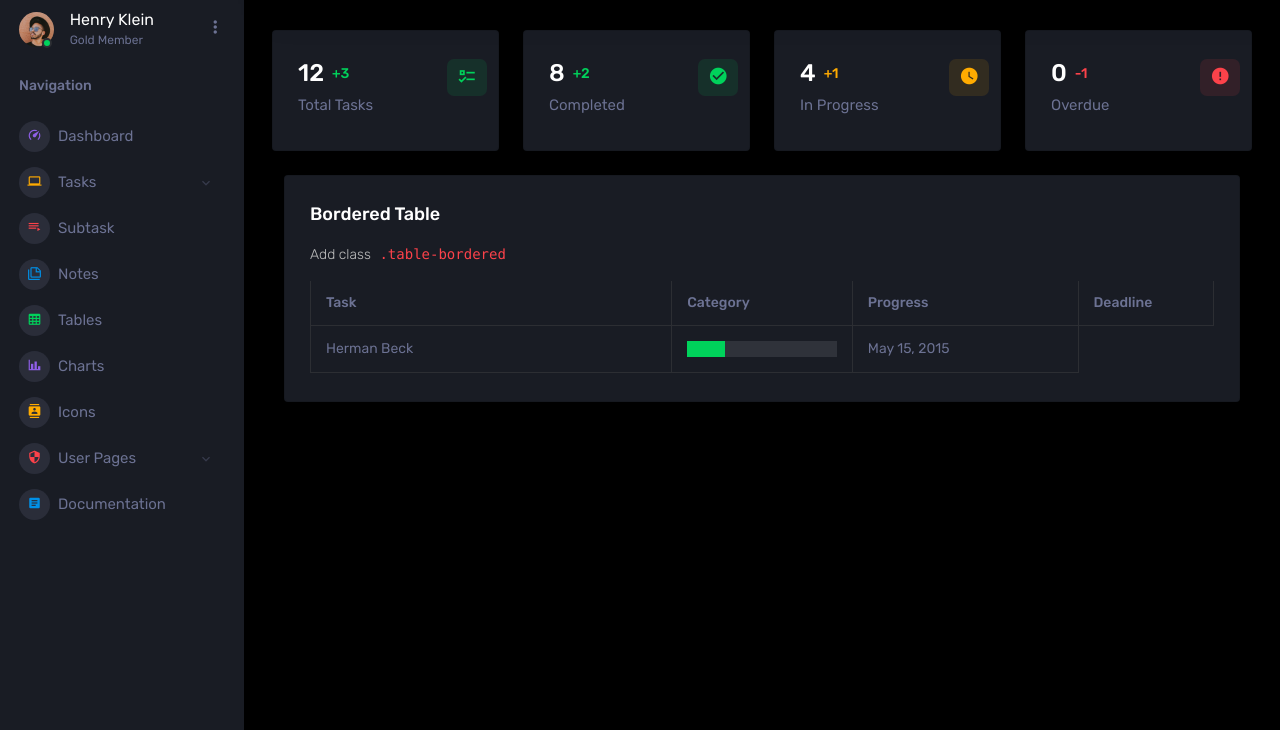
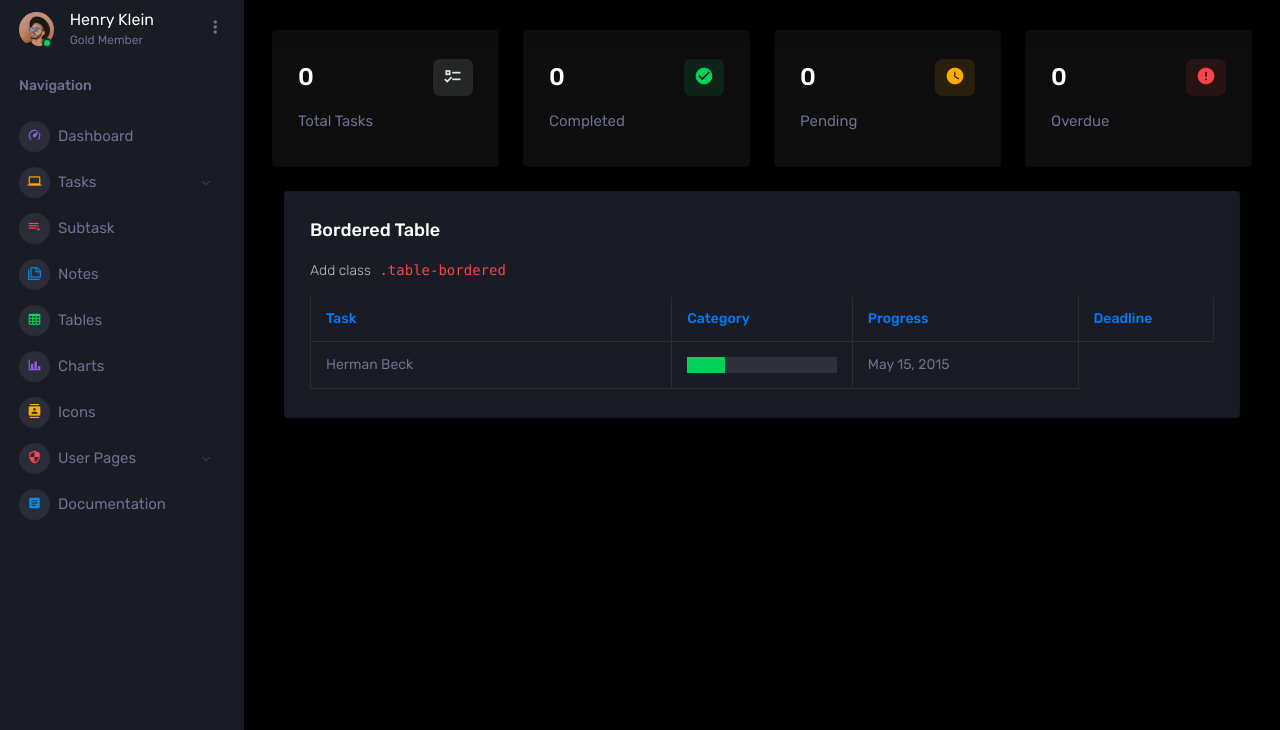
Before and after one commit to Ritvent/hangarin, a Django app: page /dashboard/ in a window 1280 px wide. Shown: the part 70-800 px from the top of the page. Run offline with Django 5.2, Linux system fonts and the light colour scheme; data that the repository does not hold is empty; some libraries are stand-ins or nearby versions.

Commit message:
update dashboard

```diff
--- a/projectsite/hangarinorg/views.py
+++ b/projectsite/hangarinorg/views.py
@@ -15,7 +15,8 @@ from hangarinorg.models import Task, Category, Priority, Note, SubTask
 from hangarinorg.forms import TaskForm, CategoryForm, PriorityForm, NoteForm, SubTaskForm
 from django.urls import reverse_lazy, reverse
 from django.utils import timezone
-from django.db.models import Case, When, IntegerField, Value
+from django.db.models import Case, When, IntegerField, Value, Count, F, FloatField, ExpressionWrapper
+from django.db.models.functions import Coalesce, Cast
 from django.shortcuts import redirect
 
 
@@ -113,17 +114,114 @@ class HomePageView(ListView):
             category_groups.append({'category': cat, 'tasks': qs})
         context['category_task_groups'] = category_groups
 
-        # Build task rows with progress computed from subtasks
-        task_rows = []
-        for t in Task.objects.all():
-            total_sub = t.subtasks.count()
-            completed_sub = t.subtasks.filter(status__iexact='Completed').count()
-            if total_sub > 0:
-                progress = int((completed_sub / total_sub) * 100)
+        # Build task rows with progress computed from subtasks using annotations to avoid N+1 queries
+        tasks_qs = (
+            Task.objects
+            .annotate(
+                total_sub=Count('subtasks', distinct=True),
+                completed_sub=Count('subtasks', filter=Q(subtasks__status__iexact='Completed'), distinct=True),
+            )
+            .annotate(
+                # compute percent when there are subtasks: (completed_sub / total_sub) * 100
+                progress_calc=Case(
+                    When(total_sub__gt=0, then=ExpressionWrapper(100.0 * F('completed_sub') / F('total_sub'), output_field=FloatField())),
+                    default=None,
+                    output_field=FloatField(),
+                ),
+                # fallback mapping when no subtasks
+                fallback_pct=Case(
+                    When(status__iexact='Completed', then=Value(100)),
+                    When(status__iexact='In Progress', then=Value(50)),
+                    default=Value(0),
+                    output_field=IntegerField(),
+                ),
+            )
+            .annotate(
+                progress_int=Cast(Coalesce(F('progress_calc'), F('fallback_pct')), IntegerField())
+            )
+        )
+
+        # support chainable ordering via ?order=<col>[,<col2>,...] where each col may be prefixed with - for desc
+        # allowed keys: task, category, progress, deadline
+        order_param = self.request.GET.get('order', '').strip()
+        sort_key = self.request.GET.get('sort', '').strip()  # kept for backward compatibility / arrows
+        sort_dir = self.request.GET.get('dir', 'asc')
+        allowed_sorts = {
+            'task': 'title',
+            'category': 'category__category_name',
+            'progress': 'progress_int',
+            'deadline': 'deadline',
+        }
+
+        # Parse the requested order list (either from order= or fallback to sort/dir + secondary)
+        order_items = []
+        if order_param:
+            raw = [p.strip() for p in order_param.split(',') if p.strip()]
+            order_items = raw
+        else:
+            # fallback: build from sort & optional secondary_sort/secondary_dir params (older logic)
+            primary = self.request.GET.get('sort', '').strip()
+            primary_dir = self.request.GET.get('dir', 'asc')
+            secondary = self.request.GET.get('secondary_sort', '').strip()
+            secondary_dir = self.request.GET.get('secondary_dir', 'asc')
+            if primary:
+                prefix = '-' if primary_dir == 'desc' else ''
+                order_items.append(prefix + primary)
+            if secondary:
+                sprefix = '-' if secondary_dir == 'desc' else ''
+                order_items.append(sprefix + secondary)
+
+        # convert order_items (keys) into ORM order_by fields, preserving sign
+        order_by_fields = []
+        for it in order_items:
+            if not it:
+                continue
+            sign = '-' if it.startswith('-') else ''
+            key = it.lstrip('-')
+            if key in allowed_sorts:
+                order_field = sign + allowed_sorts[key]
+                order_by_fields.append(order_field)
+
+        if order_by_fields:
+            try:
+                tasks_qs = tasks_qs.order_by(*order_by_fields)
+            except Exception:
+                # ignore invalid ordering inputs
+                pass
+
+        # expose current ordering for template use
+        context['current_sort'] = sort_key or (order_items[0].lstrip('-') if order_items else '')
+        context['current_direction'] = sort_dir if sort_key else ( 'desc' if order_items and order_items[0].startswith('-') else 'asc')
+        context['current_order_items'] = order_items
+
+        # build header links: clicking a header makes it the primary key and appends existing order items as tiebreakers
+        header_links = {}
+        for col in allowed_sorts.keys():
+            # determine toggle direction for this column
+            cur_primary = order_items[0].lstrip('-') if order_items else ''
+            cur_primary_dir = 'desc' if order_items and order_items[0].startswith('-') else 'asc'
+            # if clicking the same primary, toggle; otherwise default to asc
+            if cur_primary == col:
+                new_dir = 'desc' if cur_primary_dir == 'asc' else 'asc'
             else:
-                # If no subtasks, consider task status as progress indicator
-                progress = 100 if t.status == 'Completed' else 0
-            task_rows.append({'task': t, 'progress': progress})
+                new_dir = 'asc'
+            new_item = ('' if new_dir == 'asc' else '-') + col
+            # build new order list with new primary followed by existing items that are not the same column
+            new_order = [new_item] + [it for it in order_items if it.lstrip('-') != col]
+            header_links[col] = '?order=' + ','.join(new_order)
+
+        context['header_links'] = header_links
+        # expose the primary ordering column and direction for template arrow rendering
+        if order_items:
+            primary = order_items[0]
+            context['primary_col'] = primary.lstrip('-')
+            context['primary_dir'] = 'desc' if primary.startswith('-') else 'asc'
+        else:
+            context['primary_col'] = ''
+            context['primary_dir'] = 'asc'
+
+        # Build list expected by template: [{'task': TaskInstance, 'progress': int}, ...]
+        task_rows = [{'task': t, 'progress': getattr(t, 'progress_int', 0)} for t in tasks_qs]
         context['task_rows'] = task_rows
 
         return context
--- a/projectsite/templates/dashboard.html
+++ b/projectsite/templates/dashboard.html
@@ -4,83 +4,58 @@
 {% block content %}
 
 <div class="row">
-              <div class="col-xl-3 col-sm-6 grid-margin stretch-card">
-                <div class="card">
-                  <div class="card-body">
-                    <div class="row">
-                      <div class="col-9">
-                        <div class="d-flex align-items-center align-self-start">
-                          <h3 class="mb-0">12</h3>
-                          <p class="text-success ml-2 mb-0 font-weight-medium">+3</p>
-                        </div>
-                      </div>
-                      <div class="col-3">
-                        <div class="icon icon-box-success">
+  <div class="col-6 col-md-3 mb-3 mb-md-4">
+    <div class="card bg-dark text-light">
+      <div class="card-body d-flex flex-column align-items-start justify-content-between">
+        <div class="d-flex w-100 justify-content-between align-items-center">
+          <h3 class="mb-0">{{ total_tasks }}</h3>
+          <div class="icon icon-box-secondary">
             <span class="mdi mdi-format-list-checks icon-item"></span>
           </div>
         </div>
-                    </div>
-                    <h6 class="text-muted font-weight-normal">Total Tasks</h6>
+        <h6 class="text-muted font-weight-normal mt-3">Total Tasks</h6>
       </div>
     </div>
   </div>
-              <div class="col-xl-3 col-sm-6 grid-margin stretch-card">
-                <div class="card">
-                  <div class="card-body">
-                    <div class="row">
-                      <div class="col-9">
-                        <div class="d-flex align-items-center align-self-start">
-                          <h3 class="mb-0">8</h3>
-                          <p class="text-success ml-2 mb-0 font-weight-medium">+2</p>
-                        </div>
-                      </div>
-                      <div class="col-3">
+
+  <div class="col-6 col-md-3 mb-3 mb-md-4">
+    <div class="card bg-dark text-light">
+      <div class="card-body d-flex flex-column align-items-start justify-content-between">
+        <div class="d-flex w-100 justify-content-between align-items-center">
+          <h3 class="mb-0">{{ completed_tasks }}</h3>
           <div class="icon icon-box-success">
             <span class="mdi mdi-check-circle icon-item"></span>
           </div>
         </div>
-                    </div>
-                    <h6 class="text-muted font-weight-normal">Completed</h6>
+        <h6 class="text-muted font-weight-normal mt-3">Completed</h6>
       </div>
     </div>
   </div>
-              <div class="col-xl-3 col-sm-6 grid-margin stretch-card">
-                <div class="card">
-                  <div class="card-body">
-                    <div class="row">
-                      <div class="col-9">
-                        <div class="d-flex align-items-center align-self-start">
-                          <h3 class="mb-0">4</h3>
-                          <p class="text-warning ml-2 mb-0 font-weight-medium">+1</p>
-                        </div>
-                      </div>
-                      <div class="col-3">
+
+  <div class="col-6 col-md-3 mb-3 mb-md-4">
+    <div class="card bg-dark text-light">
+      <div class="card-body d-flex flex-column align-items-start justify-content-between">
+        <div class="d-flex w-100 justify-content-between align-items-center">
+          <h3 class="mb-0">{{ pending_tasks }}</h3>
           <div class="icon icon-box-warning">
             <span class="mdi mdi-clock icon-item"></span>
           </div>
         </div>
-                    </div>
-                    <h6 class="text-muted font-weight-normal">In Progress</h6>
+        <h6 class="text-muted font-weight-normal mt-3">Pending</h6>
       </div>
     </div>
   </div>
-              <div class="col-xl-3 col-sm-6 grid-margin stretch-card">
-                <div class="card">
-                  <div class="card-body">
-                    <div class="row">
-                      <div class="col-9">
-                        <div class="d-flex align-items-center align-self-start">
-                          <h3 class="mb-0">0</h3>
-                          <p class="text-danger ml-2 mb-0 font-weight-medium">-1</p>
-                        </div>
-                      </div>
-                      <div class="col-3">
+
+  <div class="col-6 col-md-3 mb-3 mb-md-4">
+    <div class="card bg-dark text-light">
+      <div class="card-body d-flex flex-column align-items-start justify-content-between">
+        <div class="d-flex w-100 justify-content-between align-items-center">
+          <h3 class="mb-0">{{ overdue|default:0 }}</h3>
           <div class="icon icon-box-danger">
             <span class="mdi mdi-alert-circle icon-item"></span>
           </div>
         </div>
-                    </div>
-                    <h6 class="text-muted font-weight-normal">Overdue</h6>
+        <h6 class="text-muted font-weight-normal mt-3">Overdue</h6>
       </div>
     </div>
   </div>
@@ -95,10 +70,34 @@
                       <table class="table table-bordered" style="table-layout: fixed; width: 100%;">
                         <thead>
                           <tr>
-                                <th style="width: 40%;"> Task </th>
-                                <th style="width: 20%;"> Category </th>
-                                <th style="width: 25%;"> Progress </th>
-                                <th style="width: 15%;"> Deadline </th>
+                                <th style="width: 40%">
+                                  <a href="{{ header_links.task }}">Task
+                                    {% if primary_col == 'task' %}
+                                      {% if primary_dir == 'asc' %} ▲ {% else %} ▼ {% endif %}
+                                    {% endif %}
+                                  </a>
+                                </th>
+                                <th style="width: 20%">
+                                  <a href="{{ header_links.category }}">Category
+                                    {% if primary_col == 'category' %}
+                                      {% if primary_dir == 'asc' %} ▲ {% else %} ▼ {% endif %}
+                                    {% endif %}
+                                  </a>
+                                </th>
+                                <th style="width: 25%">
+                                  <a href="{{ header_links.progress }}">Progress
+                                    {% if primary_col == 'progress' %}
+                                      {% if primary_dir == 'asc' %} ▲ {% else %} ▼ {% endif %}
+                                    {% endif %}
+                                  </a>
+                                </th>
+                                <th style="width: 15%">
+                                  <a href="{{ header_links.deadline }}">Deadline
+                                    {% if primary_col == 'deadline' %}
+                                      {% if primary_dir == 'asc' %} ▲ {% else %} ▼ {% endif %}
+                                    {% endif %}
+                                  </a>
+                                </th>
                               </tr>
                         </thead>
                         <tbody>
@@ -109,7 +108,7 @@
                               <td>{{ row.task.category.category_name }}</td>
                               <td>
                                 <div class="progress">
-                                  <div class="progress-bar {% if row.progress >= 75 %}bg-success{% elif row.progress >= 50 %}bg-primary{% else %}bg-warning{% endif %}" role="progressbar" style="width: {{ row.progress }}%" aria-valuenow="{{ row.progress }}" aria-valuemin="0" aria-valuemax="100"></div>
+                                  <div class="progress-bar {% if row.progress == 100 %}bg-success{% elif row.progress >= 50 %}bg-warning{% else %}bg-danger{% endif %}" role="progressbar" style="width: {{ row.progress }}%" aria-valuenow="{{ row.progress }}" aria-valuemin="0" aria-valuemax="100"></div>
                                 </div>
                               </td>
                               <td>{% if row.task.deadline %}{{ row.task.deadline|date:"M d, Y" }}{% endif %}</td>
```
Lines whose indentation alone changed are shown as unchanged.
